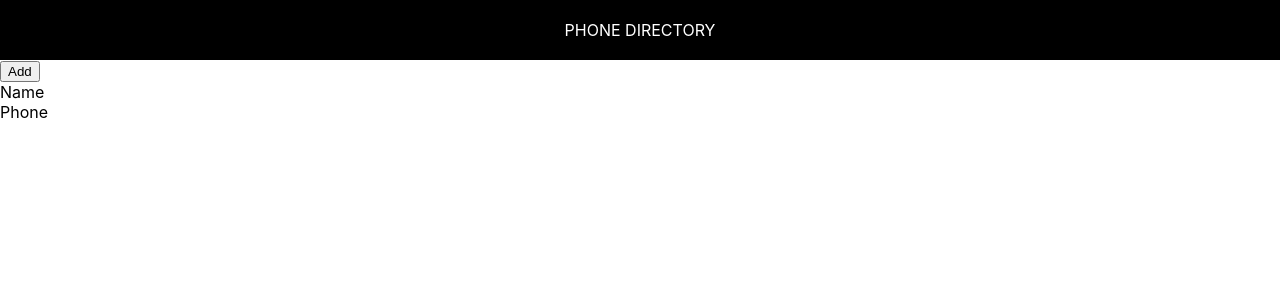
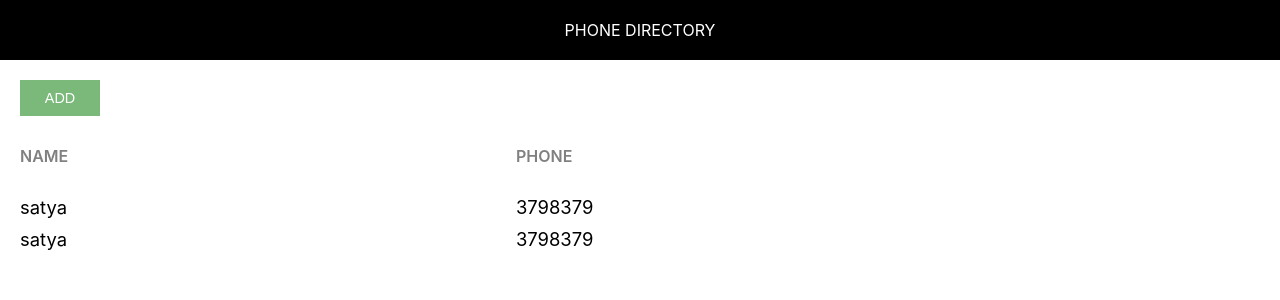
Before and after one commit to satyajanaarrdan/ReactjsDemo, a React (Create React App) app: page / in a window 1280 px wide. Shown: the top 300 px of the page. Built offline with nearby package versions, Linux system fonts and the light colour scheme.

Commit message:
new file is added

```diff
--- /dev/null
+++ b/src/App.css
@@ -0,0 +1,44 @@
+.component-body-container {
+    padding: 20px;
+}
+
+.custom-btn {
+    padding: 10px;
+    border: none;
+    margin-right: 10px;
+    text-transform: uppercase;
+    width: 80px;
+    font-size: 0.9rem;
+    cursor: pointer;
+    outline: none;
+}
+
+.add-btn {
+    background: #7ab97a;
+    color: #fff;
+}
+
+.grid-container {
+    display: grid;
+    grid-template-columns: 40% 30% auto;
+    margin-bottom: 10px;
+}
+
+.heading-container {
+    margin: 30px 0 30px 0;
+    width: 100%;
+}
+
+.grid-item {
+    background-color: rgba(255, 255, 255, 0.8);
+    font-size: 1.15rem;
+    word-wrap: break-word;
+    padding-right: 10px;
+}
+
+.name-heading, .phone-heading {
+    font-size: 1rem;
+    font-weight: 600;
+    color: #808080;
+    text-transform: uppercase;
+}
--- a/src/App.js
+++ b/src/App.js
@@ -1,20 +1,48 @@
-import React from 'react';
-import Header from './Header';
+import React, { Component } from 'react';
+import Header from './Header.js';
+import './App.css';
 
-function App() {
+class App extends Component {
+  render() {
+    let subscribers = [{
+      name: "satya",
+      phone: "3798379"
+    },
+    {
+      name: "satya",
+      phone: "3798379"
+    }]
+
     return (
-    // React.createElement("div",{id:"header"}, React.createElement("p",null,"ReactJS"))
       <div>
-      <Header/>
+        {/* <Header />
         <button>Add</button>
         <div>
           <span>Name</span><br />
           <span>Phone</span>
+        </div> */}
+        <Header />
+        <div className="component-body-container">
+          <button className="custom-btn add-btn">Add</button>
+
+          <div className="grid-container heading-container">
+            <span className="grid-item name-heading">Name</span>
+            <span className="grid-item phone-heading">Phone</span>
           </div>
-
+          {
+            subscribers.map(subscirber=>{
+              return(
+              <div className="grid-container">
+              <span className="grid-item ">{subscirber.name}</span>
+              <span className="grid-item ">{subscirber.phone}</span>
+              </div>
+              )
+            })
+          }
+        </div>
       </div>
 
     );
   }
-
+}
 export default App;
--- /dev/null
+++ b/src/Header.css
@@ -0,0 +1,7 @@
+.header{
+background-color: black;
+padding:20px;
+color:white;
+text-transform: uppercase;
+text-align: center;
+}
--- a/src/Header.js
+++ b/src/Header.js
@@ -1,11 +1,11 @@
 
 
 import React from 'react';
+import './Header.css';
 
-const headerStyle={textAlign:'center',padding:20,background:'#000',color:'#ffff',textTransform:'uppercase'};
 const Header = function () {
     return (
-        <div style={headerStyle}>
+        <div className="header">
             Phone Directory
     </div>
     )
```
Lines whose indentation alone changed are shown as unchanged.
